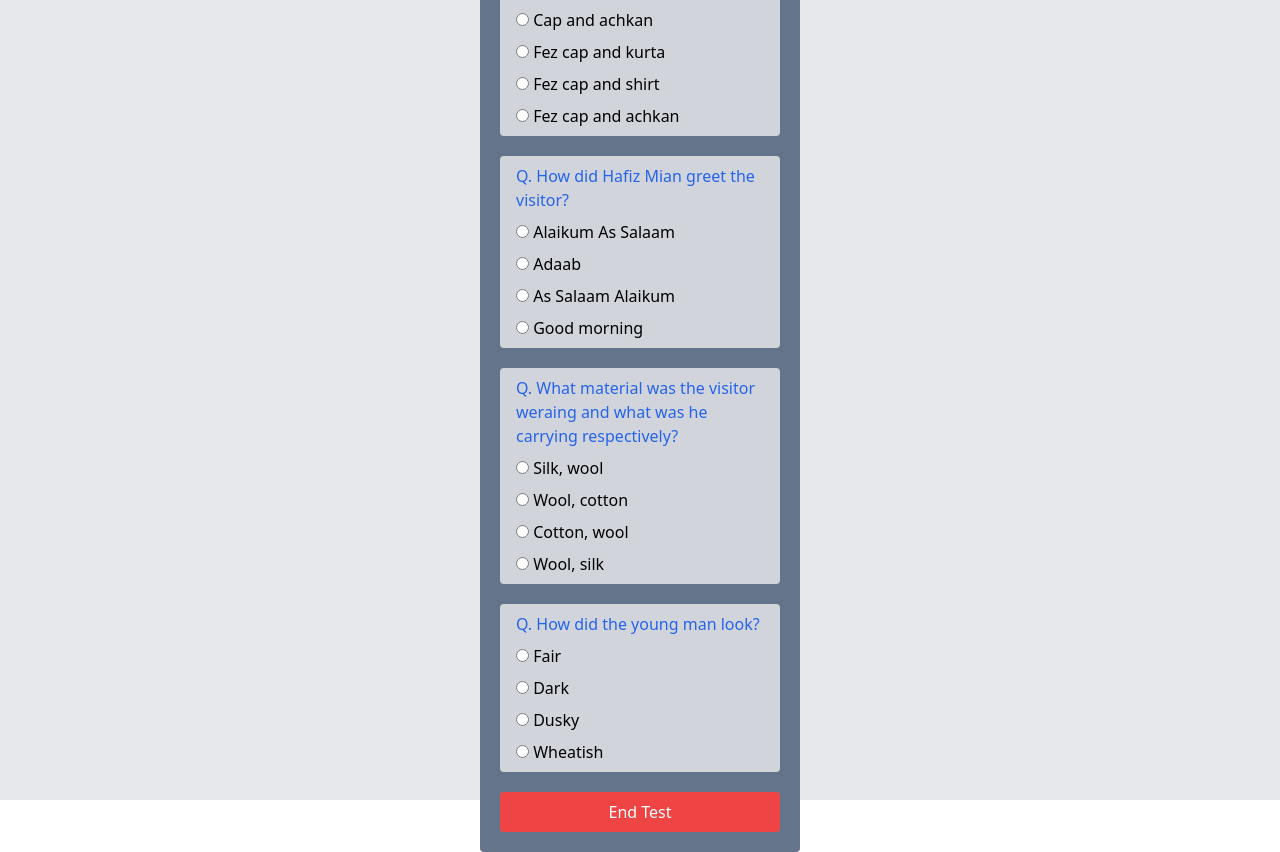
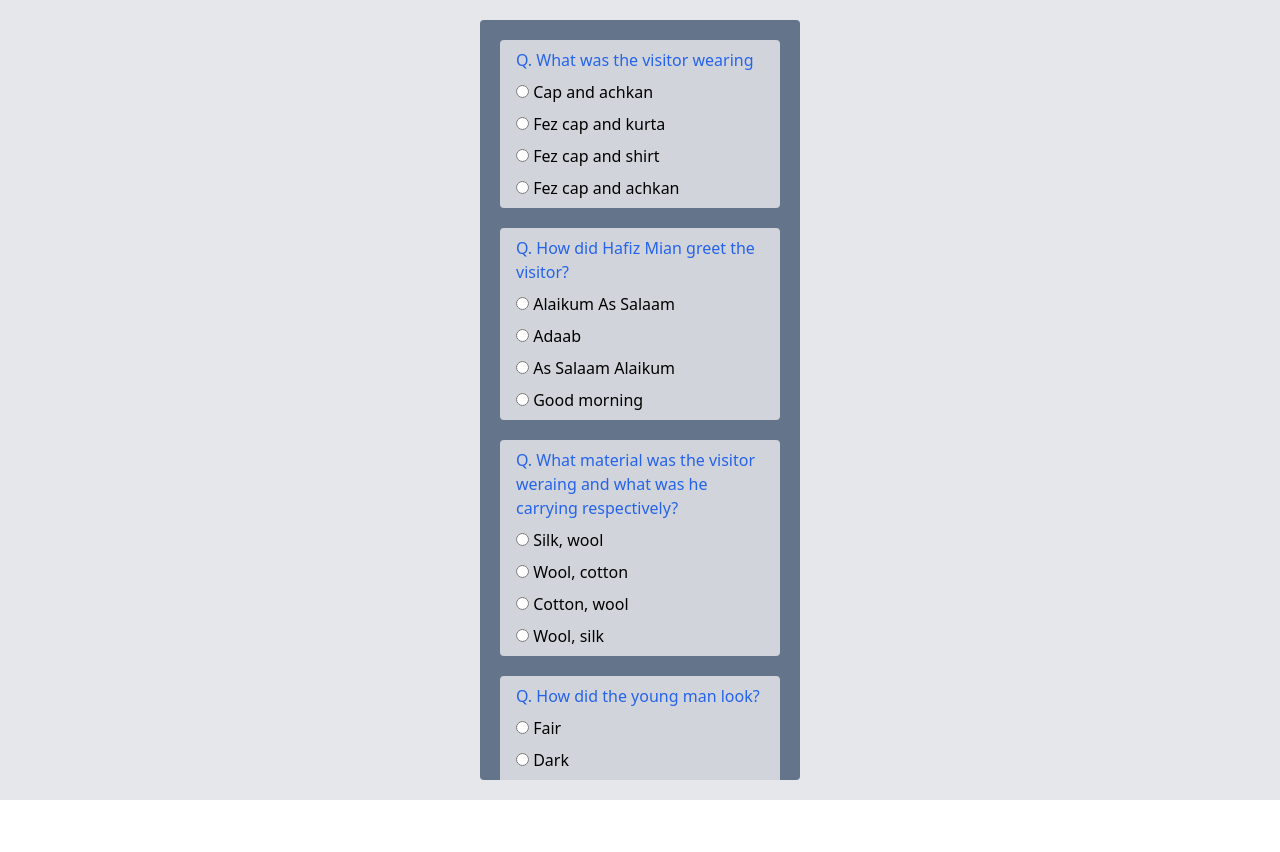
Before and after one commit to SobujRoySunday/react-qna, a React (Vite) app: page /test in a window 1280 px wide. After the commit the page ends 800 px from the top, so only its background shows below. Built offline with nearby package versions, Linux system fonts and the light colour scheme.

Commit message:
Test page overflow issue fixed

```diff
--- a/src/pages/Test.jsx
+++ b/src/pages/Test.jsx
@@ -49,7 +49,7 @@ const Test = () => {
 
   return (
     <div className="bg-gray-200 flex flex-col justify-center items-center h-screen w-screen">
-      <div className="w-80 flex flex-col gap-5 bg-slate-500 h-fit p-5 rounded">
+      <div className="w-80 flex flex-col gap-5 bg-slate-500 h-fit p-5 rounded overflow-auto my-5">
         {QUESTIONS.map((q, index) => {
           return (
             <div
```
